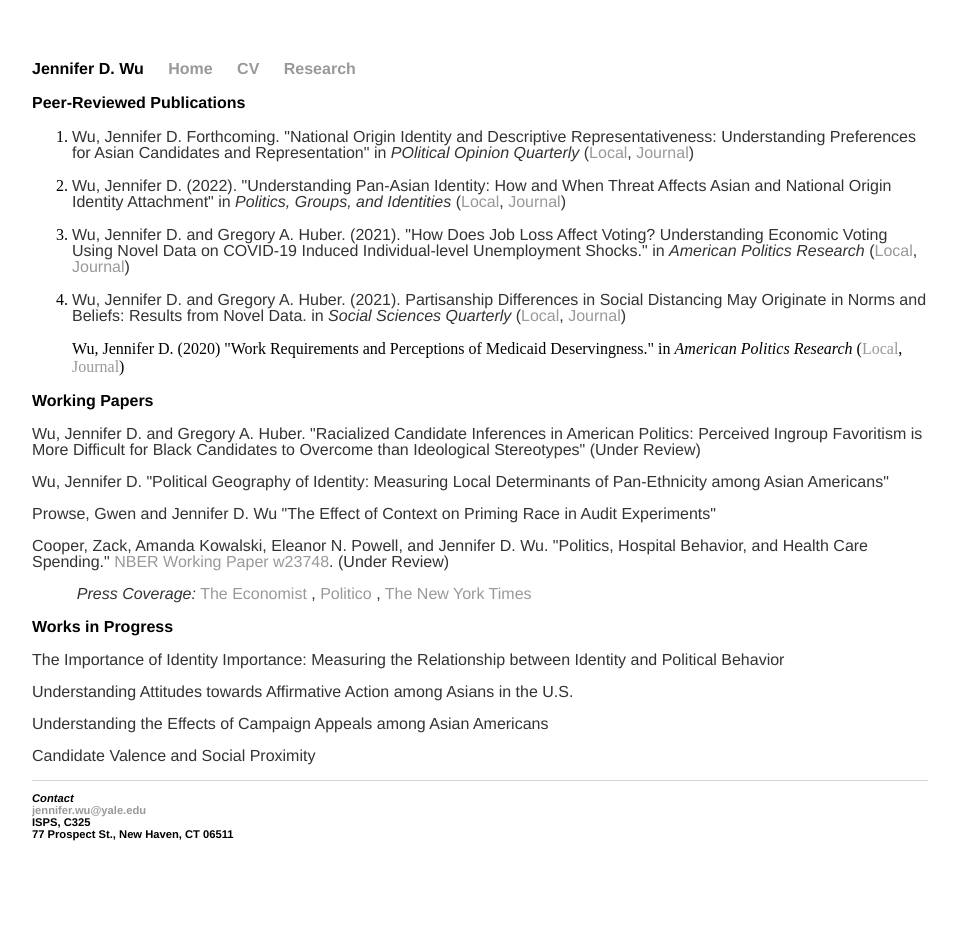
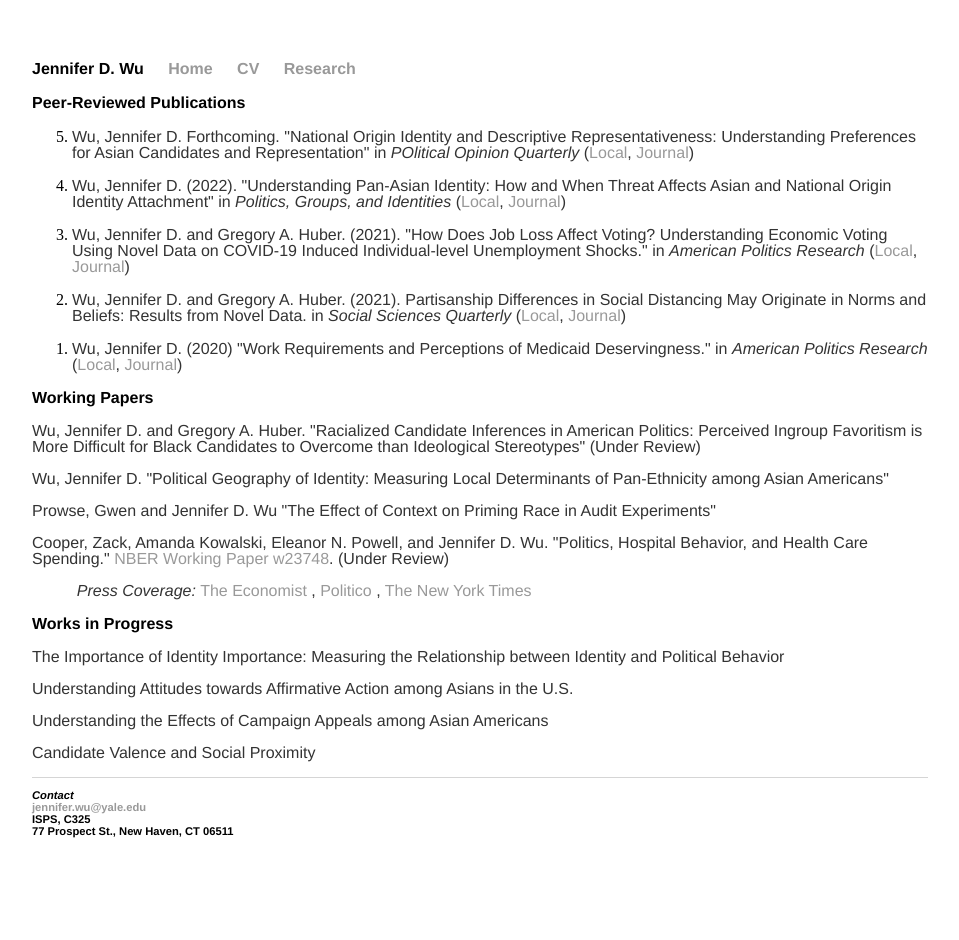
Before and after one commit to wujend/wujend.github.io, a Jekyll site: the page built from research/index.html, in a window 1280 px wide. Shown: the whole page, without its empty margins (160-1119 px from the left). Built offline with Jekyll 4.4.1, drawn with Linux system fonts in a browser that asks for light colours.

Commit message:
Update index.html

```diff
--- a/research/index.html
+++ b/research/index.html
@@ -4,7 +4,7 @@
 ---
 <div class="blurb">
 <h1>Peer-Reviewed Publications</h1>
-  <ol type="1">
+  <ol reversed>
   <li><p>Wu, Jennifer D. Forthcoming. "National Origin Identity and Descriptive Representativeness: Understanding Preferences for Asian Candidates and Representation" in <i>POlitical Opinion Quarterly</i>
     (<a href="">Local</a>, <a href="">Journal</a>)</p> </li>
   <li><p>Wu, Jennifer D. (2022). "Understanding Pan-Asian Identity: How and When Threat Affects Asian and National Origin Identity Attachment" in <i>Politics, Groups, and Identities</i>
```
Also changed, not shown: other parts of research/index.html (+1 -1 lines).
